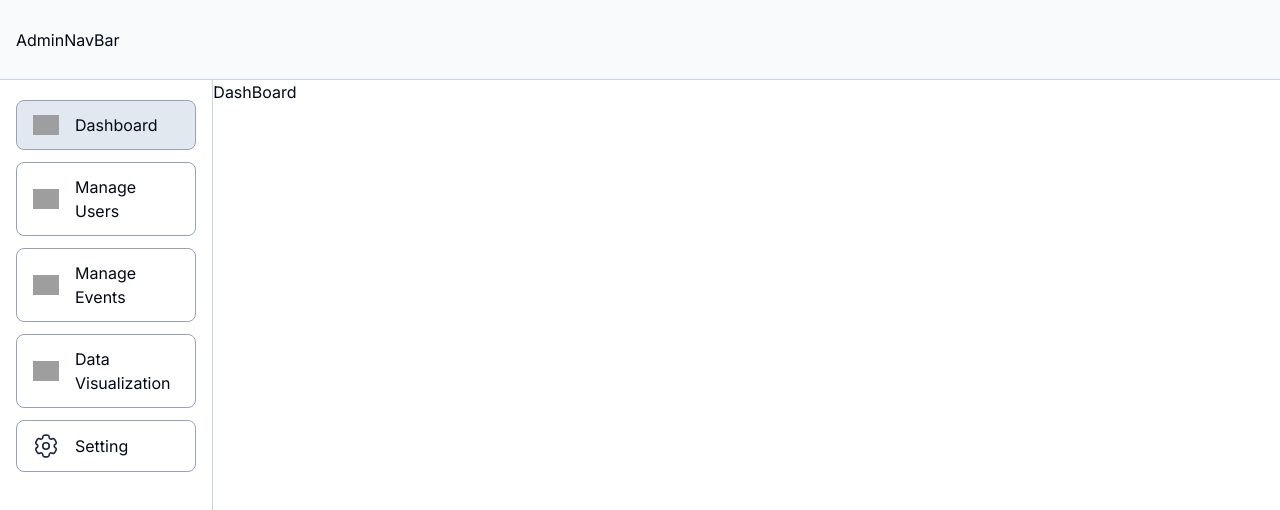
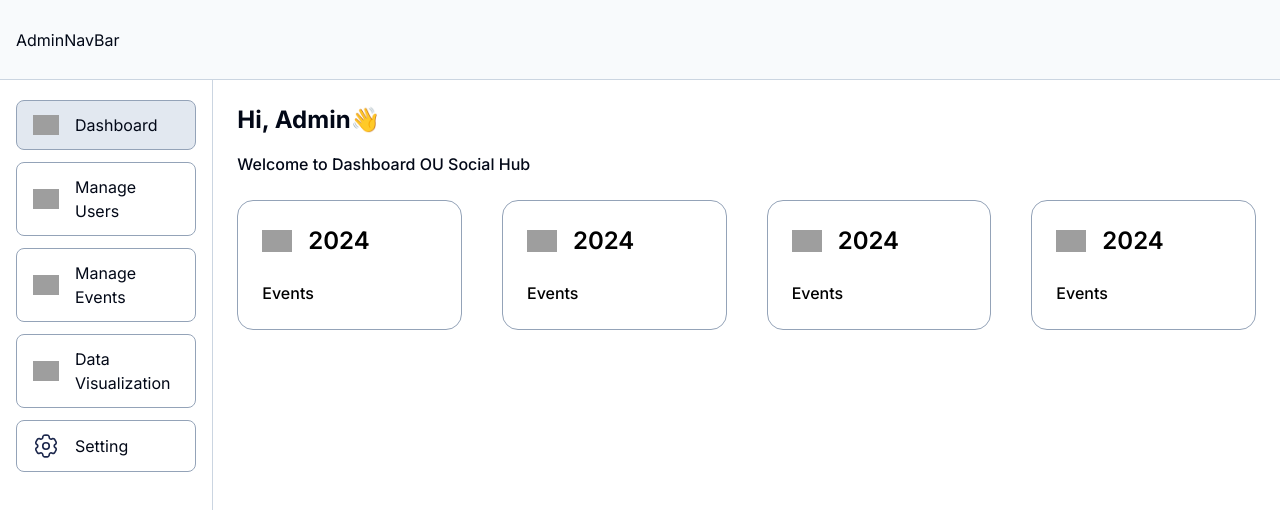
Before and after one commit to DevAnonitos/OU-Social-Hub, a Next.js app in the folder frontend/: page /dashboard in a window 1280 px wide. Shown: the top 510 px of the page. Built offline with nearby package versions, Linux system fonts and the light colour scheme; grey boxes are pictures that could not be loaded.

Commit message:
Feat(GroupStats): Add GroupStats Components Optimize clean Components

```diff
--- a/frontend/app/(admin)/dashboard/page.tsx
+++ b/frontend/app/(admin)/dashboard/page.tsx
@@ -1,9 +1,24 @@
+"use client";
+
 import React from 'react';
+import dynamic from 'next/dynamic';
+
+const DynamicGroupStats = dynamic(() => import("@/components/Share/GroupStats"), {
+  loading: () => <p>Loading...</p>
+});
 
 const DashBoard = () => {
   return (
     <div className='flex flex-col max-w-screen mx-auto w-full h-full min-h-screen'>
-      DashBoard
+      <main className='p-6 space-y-6 w-full h-full'>
+        <section className="w-full space-y-4">
+          <h1 className="text-2xl font-bold">Hi, Admin👋</h1>
+          <p className="text-md font-medium">
+            Welcome to Dashboard OU Social Hub
+          </p>
+        </section>
+        <DynamicGroupStats />
+      </main>
     </div>
   );
 };
--- a/frontend/components/Cards/StatCard.tsx
+++ b/frontend/components/Cards/StatCard.tsx
@@ -1,8 +1,25 @@
+import Image from 'next/image';
 import React from 'react'
 
 const StatCard = () => {
   return (
-    <div>StatCard</div>
+    <div className='flex flex-1 flex-col gap-6 rounded-2xl border-[1px] border-slate-400 bg-cover p-6'>
+      <div className='flex items-center gap-4'>
+        <Image
+          src="/assets/icons/anlys.svg"
+          width={30}
+          height={30}
+          alt='Dashboard Icon'
+
+        />
+        <h2 className="text-2xl font-semibold text-black">
+          2024
+        </h2>
+      </div>
+      <p className="text-md font-medium text-black">
+        Events
+      </p>
+    </div>
   );
 };
 
--- /dev/null
+++ b/frontend/components/Share/GroupStats.tsx
@@ -0,0 +1,17 @@
+import React from 'react';
+import StatCard from '../Cards/StatCard';
+
+const GroupStats = () => {
+  return (
+    <div>
+      <section className='flex flex-col sm:flex-row xl:gap-10 w-full justify-between gap-5'>
+          <StatCard />
+          <StatCard />
+          <StatCard />
+          <StatCard />
+        </section>
+    </div>
+  );
+};
+
+export default GroupStats;
```
